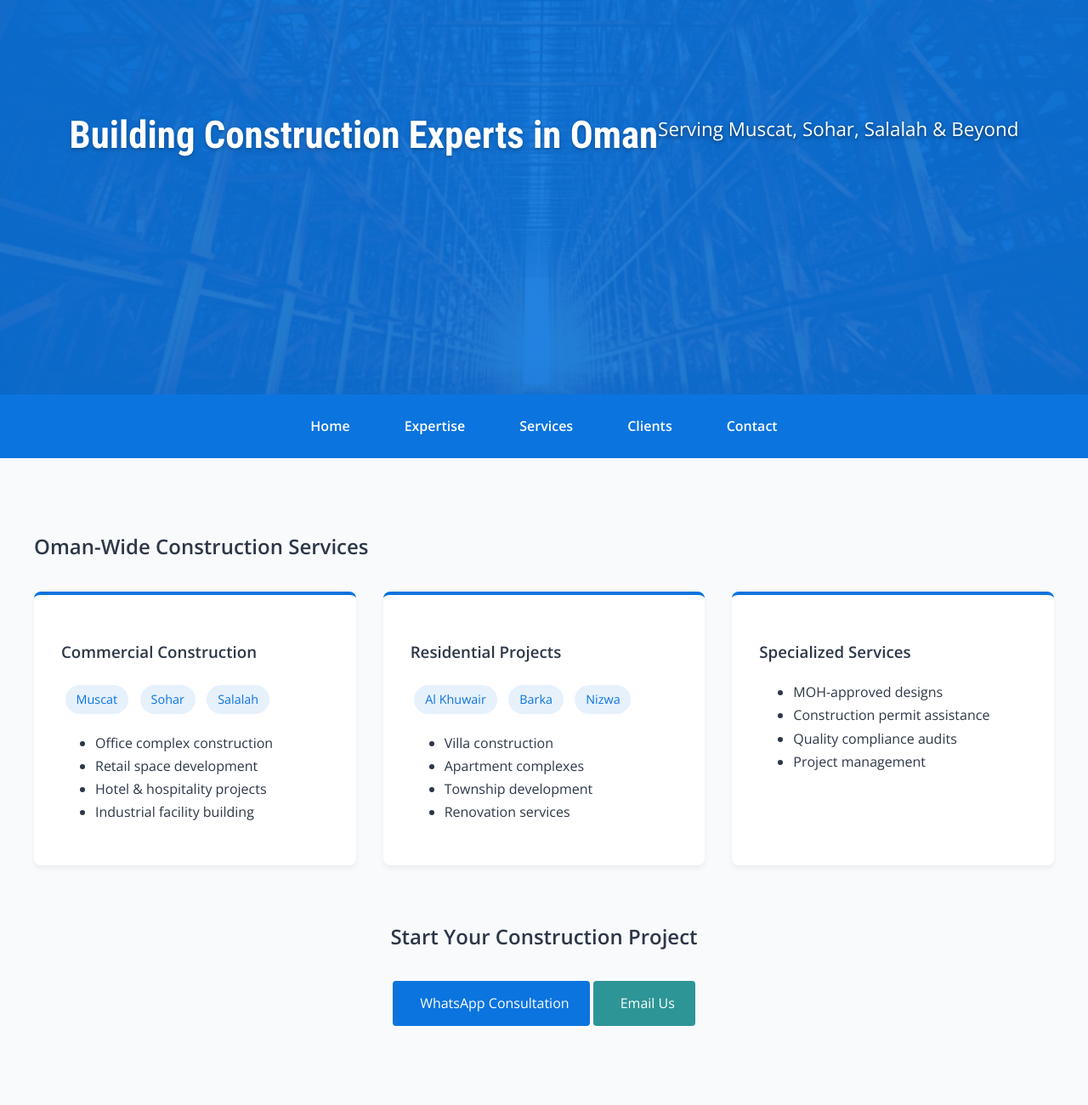
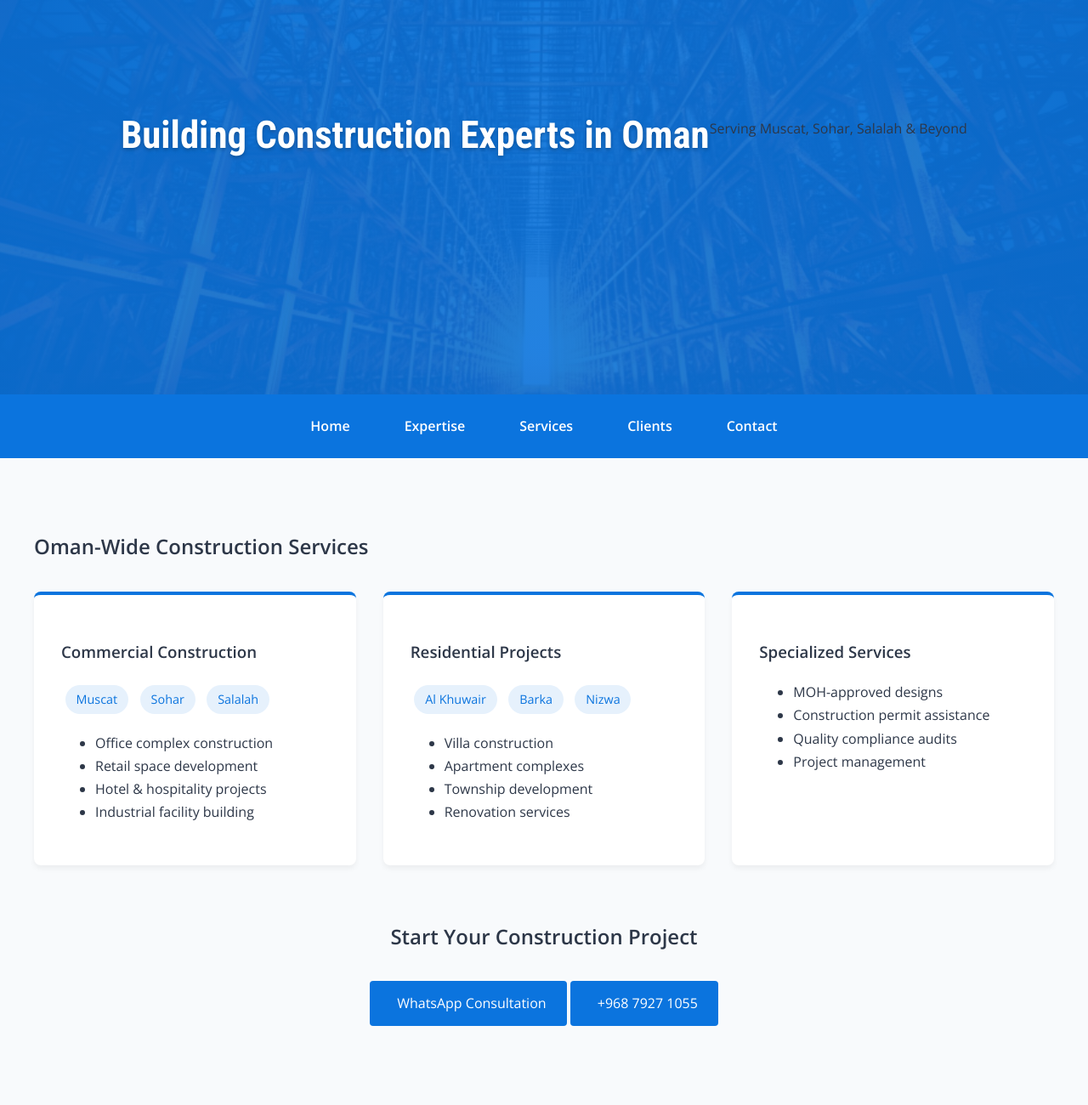
Before and after one commit to imferoz/building-contractor-oman, a plain HTML site: page index.html in a window 1280 px wide. Shown: the part 160-1460 px from the top of the page at 85% size. Drawn offline with nearby package versions, Linux system fonts and the light colour scheme.

Commit message:
Update index.html

```diff
--- a/index.html
+++ b/index.html
@@ -43,13 +43,6 @@
       font-size: 2.8rem;
       text-shadow: 0 2px 4px rgba(0,0,0,0.25);
       margin-bottom: 1rem;
-    }
-
-    /* Added for location text visibility */
-    header p {
-      color: #ffffff !important;
-      font-size: 1.4rem;
-      text-shadow: 0 2px 4px rgba(0,0,0,0.5);
     }
 
     .nav-container {
@@ -125,12 +118,9 @@
       transition: transform 0.2s ease;
     }
 
-    /* Added email button style */
-    .email-cta {
-      background: #2d9596;
-    }
-    .email-cta:hover {
-      background: #247b7d;
+    .cta-button:hover {
+      transform: translateY(-2px);
+      background: #095cb5;
     }
 
     footer {
@@ -215,8 +205,8 @@
         <a href="https://wa.me/96879271055" class="cta-button" target="_blank">
           <i class="fab fa-whatsapp"></i> WhatsApp Consultation
         </a>
-        <a href="mailto:business@alwejhagroup.com" class="cta-button email-cta">
-          <i class="fas fa-envelope"></i> Email Us
+        <a href="tel:+96879271055" class="cta-button">
+          <i class="fas fa-phone"></i> +968 7927 1055
         </a>
       </div>
     </section>
```
